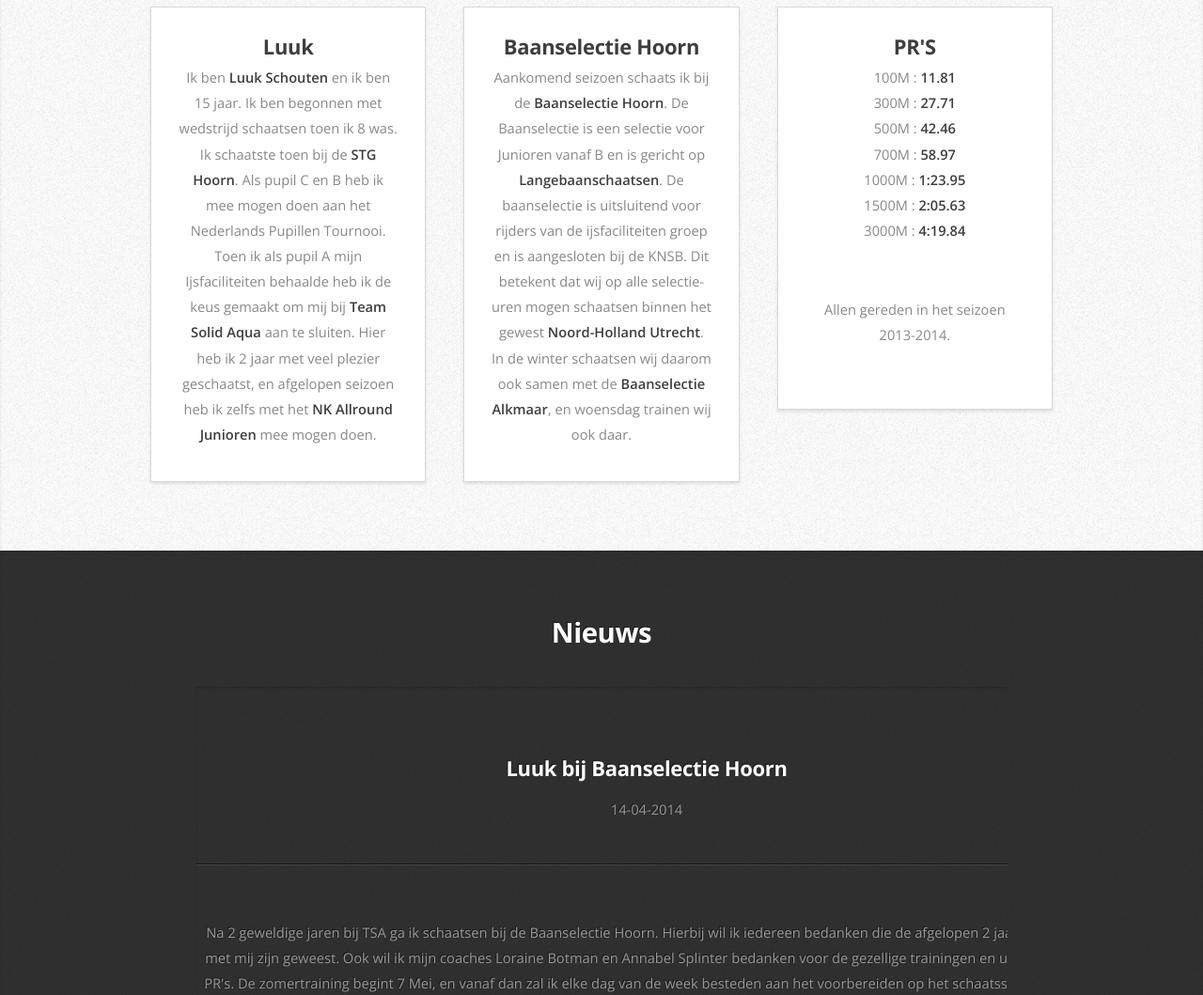
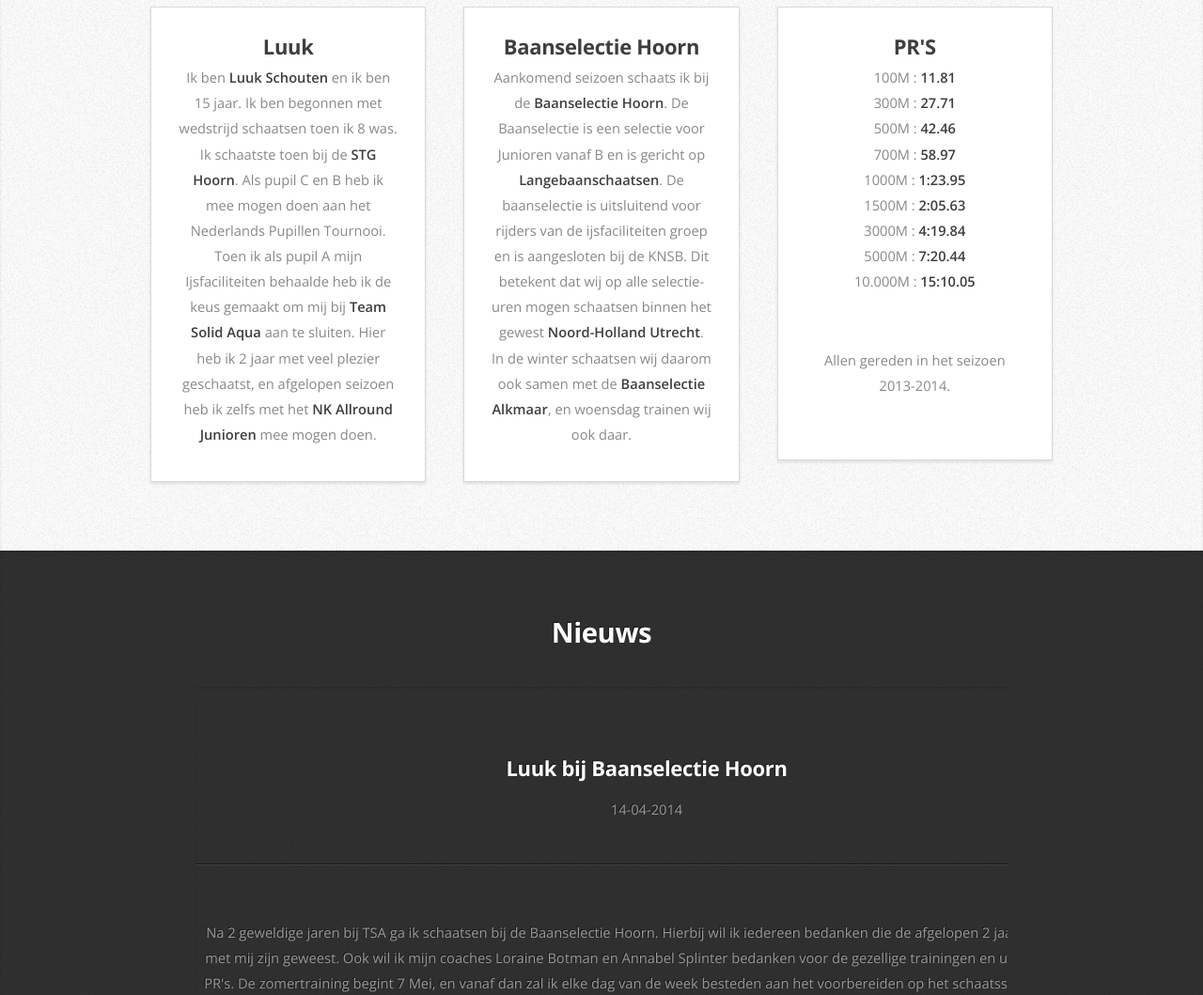
Before and after one commit to Ruub020/LuukSite, a plain HTML site: page index.html in a window 1280 px wide. Shown: the part 711-1770 px from the top of the page at 94% size. Drawn offline with nearby package versions, Linux system fonts and the light colour scheme.

Commit message:
added 5 & 10 K

```diff
--- a/index.html
+++ b/index.html
@@ -94,6 +94,8 @@
 										<li>1000M : <strong>1:23.95</strong></li>
 										<li>1500M : <strong>2:05.63</strong></li>
 										<li>3000M : <strong>4:19.84</strong></li>
+										<li>5000M : <strong>7:20.44</strong></li>
+										<li>10.000M : <strong>15:10.05</strong></li>
 										<p>&nbsp;</p>
 										<p>Allen gereden in het seizoen 2013-2014.</p>
 									</ul>
```
